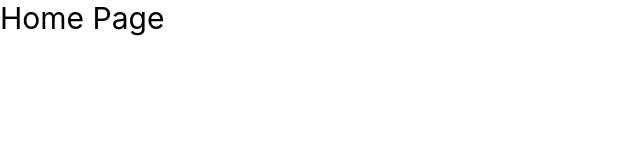
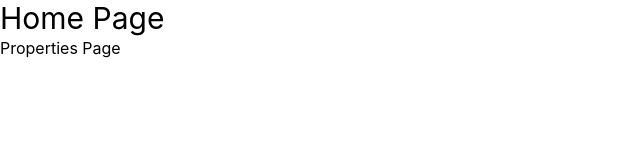
Before and after one commit to Vkscoma/next-project, a Next.js app in the folder Real-Estate-Project/: page / in a window 1280 px wide. Shown: the top 160 px of the page, without its empty margins (0-640 px from the left). Built offline with nearby package versions, Linux system fonts and the light colour scheme.

Commit message:
adding comp

```diff
--- a/Real-Estate-Project/app/page.tsx
+++ b/Real-Estate-Project/app/page.tsx
@@ -1,6 +1,14 @@
+import Link from 'next/link'
+
 const HomePage = () => {
   return (
-    <div className="text-3xl">Home Page</div>
+    <>
+      <div className="text-3xl">Home Page</div>
+      <Link href={{
+        pathname: '/properties',
+        query: { id: '1' }
+      }} className='hover:text-blue-500'>Properties Page</Link>
+    </>
   )
 }
 
--- /dev/null
+++ b/Real-Estate-Project/app/properties/[id]/page.tsx
@@ -0,0 +1,7 @@
+const PropertyPage = () => {
+  return (
+    <div>Property Page</div>
+  )
+}
+
+export default PropertyPage
--- /dev/null
+++ b/Real-Estate-Project/app/properties/add/page.tsx
@@ -0,0 +1,7 @@
+const AddListing = () => {
+  return (
+    <div>Add Listing</div>
+  )
+}
+
+export default AddListing
--- /dev/null
+++ b/Real-Estate-Project/app/properties/page.tsx
@@ -0,0 +1,7 @@
+const PropertiesPage = () => {
+  return (
+    <div>PropertiesPage</div>
+  )
+}
+
+export default PropertiesPage
```
